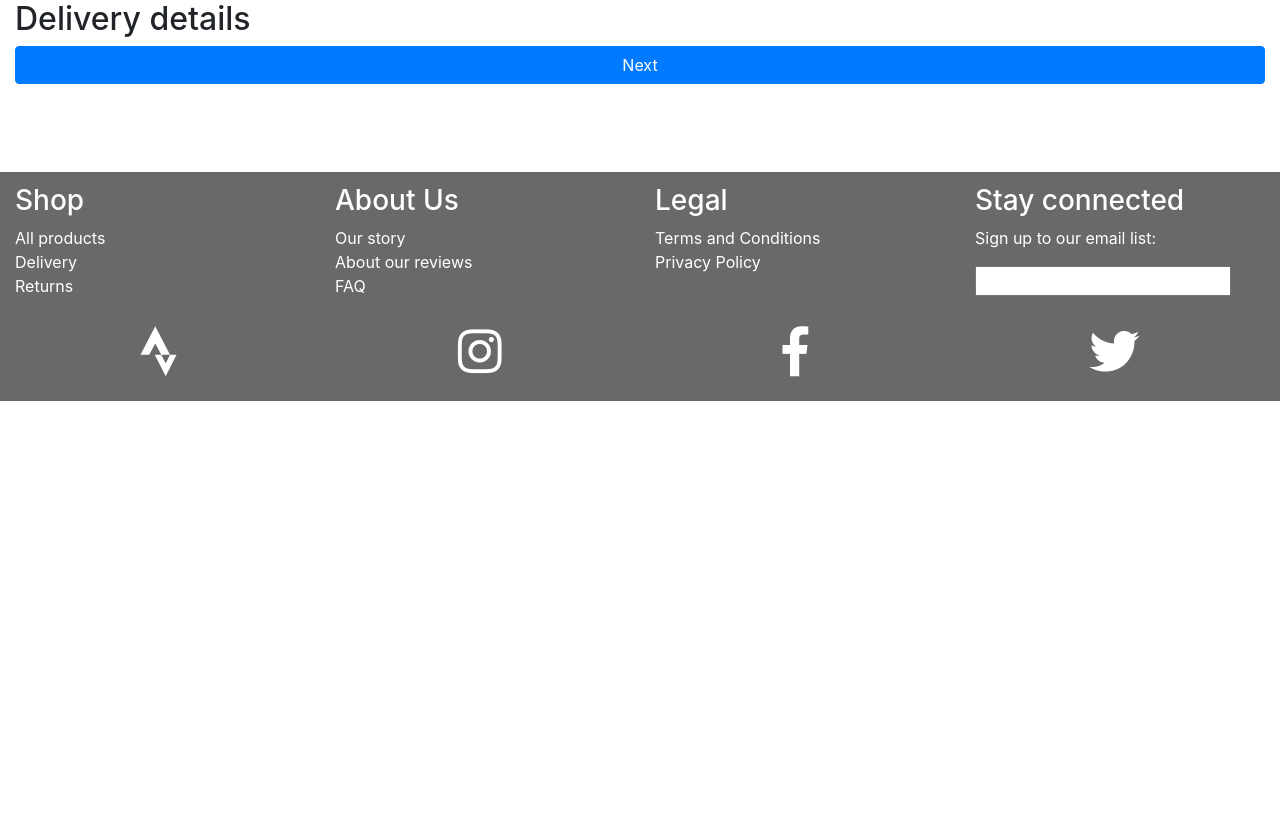
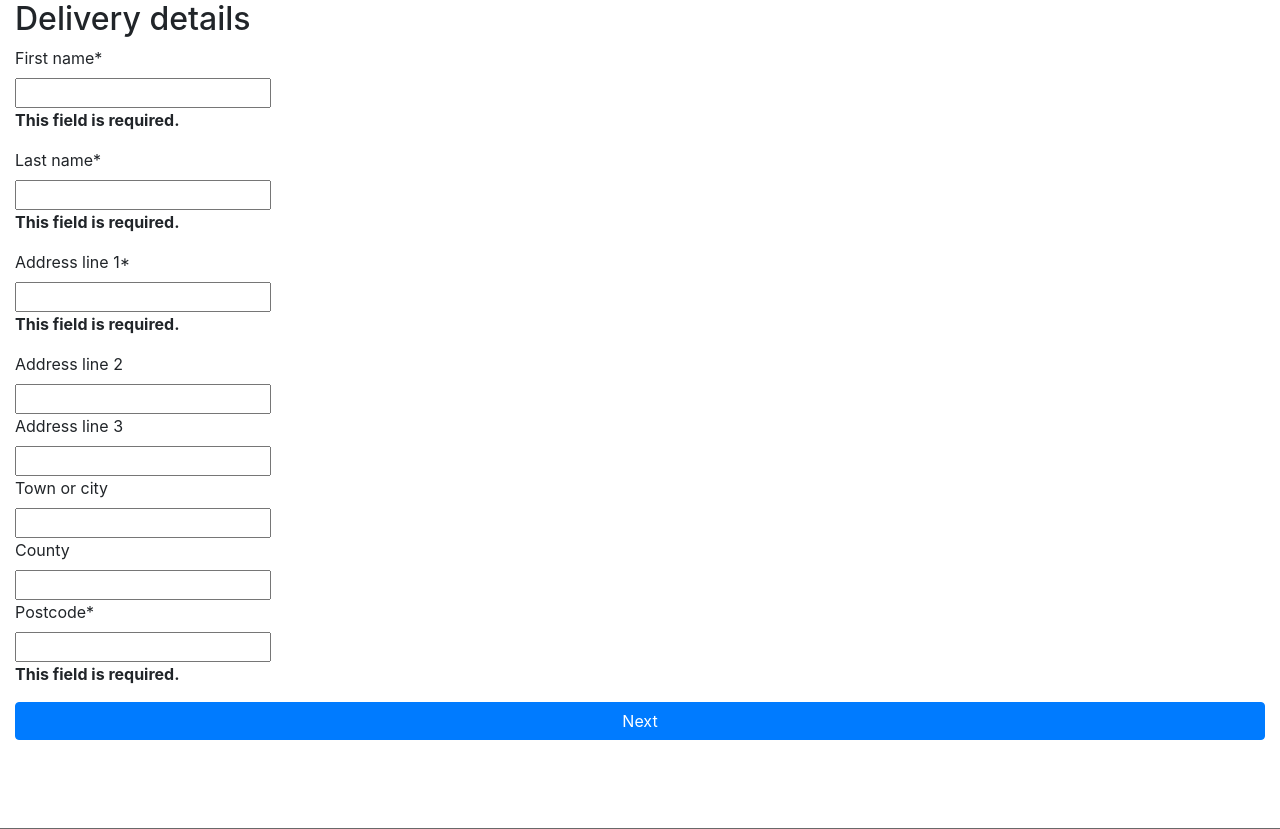
Before and after one commit to harryphelps2/shoepersonic2, a Django app: page /checkout/delivery_details in a window 1280 px wide. Shown: the part 56-885 px from the top of the page. Before the commit the page ends 457 px from the top, so only its background shows below. Run offline with Django 3.2, Linux system fonts and the light colour scheme; some libraries are stand-ins or nearby versions.

Commit message:
Add delivery details step to checkout.

```diff
--- a/shoepersonic2/checkout/forms.py
+++ b/shoepersonic2/checkout/forms.py
@@ -12,3 +12,8 @@
     class Meta:
         model = Order
         fields = ('first_name', 'last_name', 'address_line_1', 'address_line_2', 'address_line_3', 'town_or_city', 'county', 'postcode')
+
+class OrderForm(forms.ModelForm):
+    class Meta:
+        model = Order
+        fields = ('email', 'running_club','first_name', 'last_name', 'address_line_1', 'address_line_2', 'address_line_3', 'town_or_city', 'county', 'postcode')
--- a/shoepersonic2/checkout/templates/contact_details.html
+++ b/shoepersonic2/checkout/templates/contact_details.html
@@ -7,6 +7,6 @@
 <form action="{% url 'contact_details' %}" method="post" role="form">
     {% csrf_token %}
     {{ contact_form|crispy }}
-    <input class="btn btn-block btn-primary" id="submit_payment_btn" name="commit" type="submit" value="Next">
+    <input class="btn btn-block btn-primary" type="submit" value="Next">
 </form>
 {% endblock %}
--- a/shoepersonic2/checkout/views.py
+++ b/shoepersonic2/checkout/views.py
@@ -1,6 +1,6 @@
 from django.shortcuts import render, get_object_or_404, redirect, reverse
 from django.contrib.auth.decorators import login_required
-from .forms import ContactDetailsForm
+from .forms import ContactDetailsForm, DeliveryForm, OrderForm
 from django.contrib.auth.models import User
 from django.contrib import messages
 from django.utils import timezone
@@ -14,21 +14,19 @@
 
 def contact_details(request):
     """Collect email and running club and add to session"""
-    # If user is authenticated take the email address from
     user = request.user
     if user.is_authenticated:
-        # get user object and populate contact form with email and running club
-    # user and running club from profile
         contact_details = {'email': user.email, 'running_club': user.profile.running_club }
-        contact_form = ContactDetailsForm(contact_details)
-    # If the form is valid
         if request.method == "POST":
             if contact_form.is_valid():
                 request.session['email'] = contact_form.cleaned_data['email']
                 request.session['running_club'] = contact_form.cleaned_data['running_club']
                 return redirect(reverse('delivery_details'))
     else:
-        contact_details = {'email' : request.session.get('email', None), 'running_club' : request.session.get('running_club', None)}
+        contact_details = {
+            'email' : request.session.get('email', None),
+            'running_club' : request.session.get('running_club', None)
+            }
         contact_form = ContactDetailsForm(request.POST or contact_details)
         if request.method == "POST":
             print(contact_form)
@@ -37,14 +35,58 @@
                 request.session['running_club'] = contact_form.cleaned_data['running_club']
                 return redirect(reverse('delivery_details'))
     return render(request, 'contact_details.html', {'contact_form': contact_form})
-    # If not get it from the session or from a blank form
-
-    # Add the email to the session and go to step 2
 
 
 def delivery_details(request):
     """Collect name and address and add to session"""
-    return render(request, 'delivery_details.html')
+    user = request.user
+    if user.is_authenticated:
+        delivery_details = {
+            'first_name': user.first_name,
+            'last_name': user.last_name,
+            'address_line_1': user.profile.address_line_1,
+            'address_line_2': user.profile.address_line_2,
+            'address_line_3 ': user.profile.address_line_3,
+            'town_or_city': user.profile.town_or_city,
+            'county': user.profile.county,
+            'postcode': user.profile.postcode
+             }
+        delivery_form = DeliveryForm(request.POST or delivery_details)
+        if request.method == "POST":
+            if delivery_form.is_valid():
+                request.session['first_name'] = delivery_form.cleaned_data['first_name']
+                request.session['last_name'] = delivery_form.cleaned_data['last_name']
+                request.session['address_line_1'] = delivery_form.cleaned_data['address_line_1']
+                request.session['address_line_2'] = delivery_form.cleaned_data['address_line_2']
+                request.session['address_line_3'] = delivery_form.cleaned_data['address_line_3']
+                request.session['town_or_city'] = delivery_form.cleaned_data['town_or_city']
+                request.session['county'] = delivery_form.cleaned_data['county']
+                request.session['postcode'] = delivery_form.cleaned_data['postcode']
+                return redirect(reverse('submit_order'))
+    else:
+        delivery_details = {
+            'first_name' : request.session.get('first_name', None),
+            'last_name' : request.session.get('last_name', None),
+            'address_line_1' : request.session.get('address_line_1', None),
+            'address_line_2' : request.session.get('address_line_2', None),
+            'address_line_3' : request.session.get('address_line_3', None),
+            'town_or_city' : request.session.get('town_or_city', None),
+            'county' : request.session.get('county', None),
+            'postcode' : request.session.get('postcode', None)
+            }
+        delivery_form = DeliveryForm(request.POST or delivery_details)
+        if request.method == "POST":
+            if delivery_form.is_valid():
+                request.session['first_name'] = delivery_form.cleaned_data['first_name']
+                request.session['last_name'] = delivery_form.cleaned_data['last_name']
+                request.session['address_line_1'] = delivery_form.cleaned_data['address_line_1']
+                request.session['address_line_2'] = delivery_form.cleaned_data['address_line_2']
+                request.session['address_line_3'] = delivery_form.cleaned_data['address_line_3']
+                request.session['town_or_city'] = delivery_form.cleaned_data['town_or_city']
+                request.session['county'] = delivery_form.cleaned_data['county']
+                request.session['postcode'] = delivery_form.cleaned_data['postcode']
+                return redirect(reverse('submit_order'))
+    return render(request, 'delivery_details.html', {'delivery_form': delivery_form})
 
 def submit_order(request):
     """Make payment"""
```
